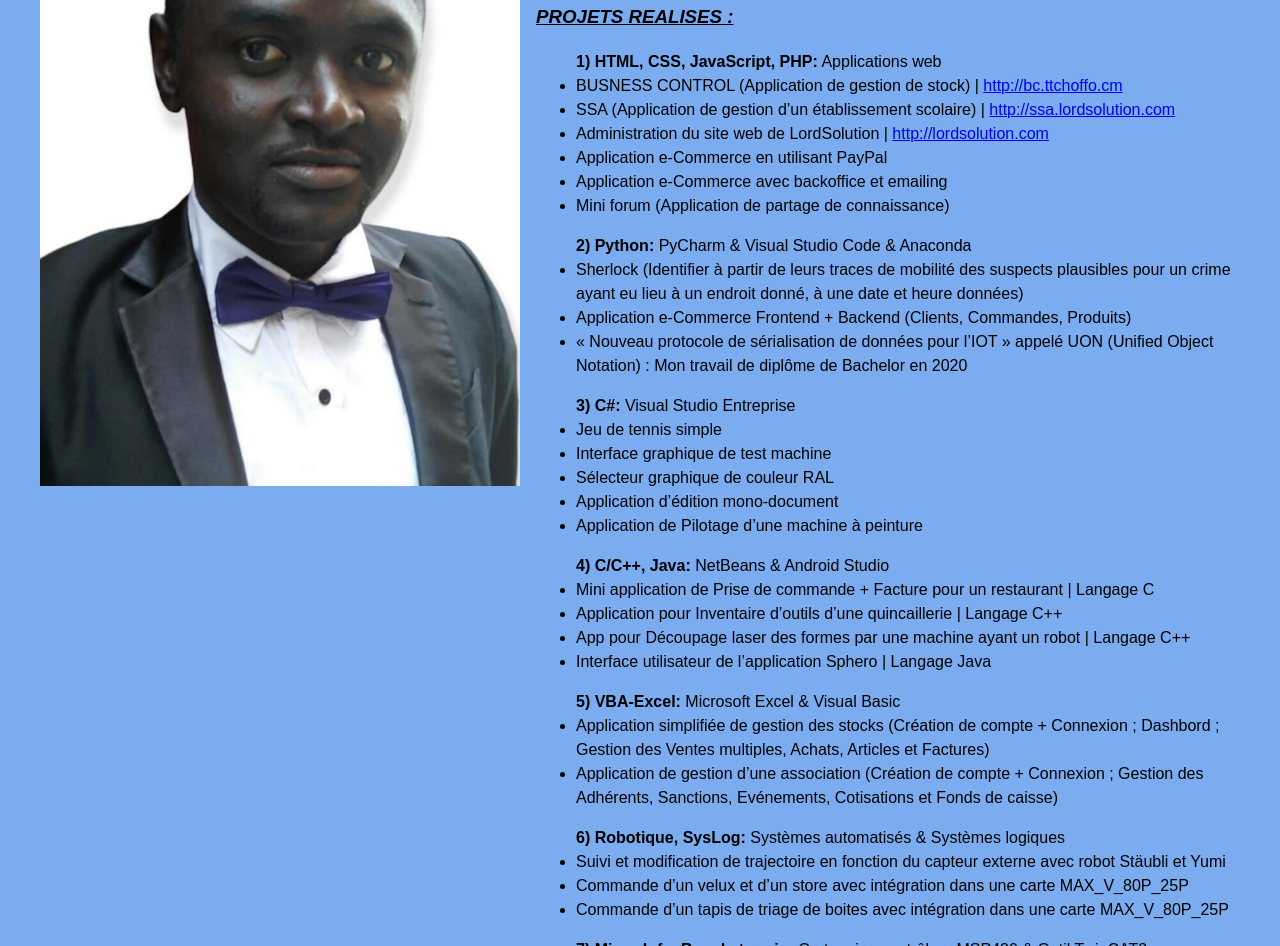
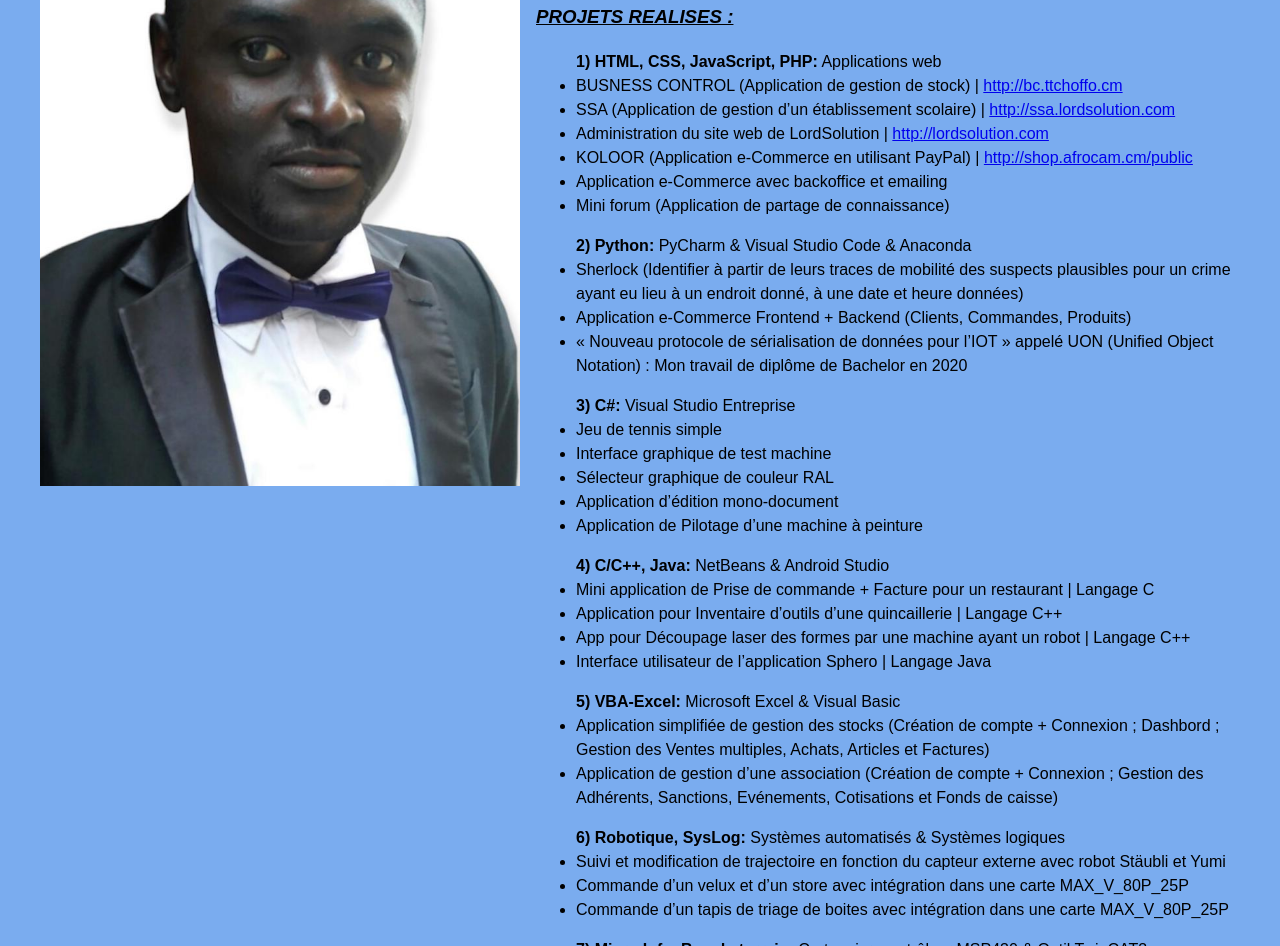
Before and after one commit to ttchoffo/ttheo, a plain HTML site: page index.html in a window 1280 px wide. Shown: the part 965-1911 px from the top of the page. Drawn offline with Linux system fonts and the light colour scheme.

Commit message:
Update index.html

```diff
--- a/index.html
+++ b/index.html
@@ -55,7 +55,7 @@
 							<li>BUSNESS CONTROL (Application de gestion de stock) | <a href="http://bc.ttchoffo.cm" target="_blank">http://bc.ttchoffo.cm</a></li>
 							<li>SSA (Application de gestion d’un établissement scolaire) | <a href="http://ssa.lordsolution.com" target="_blank">http://ssa.lordsolution.com</a></li>
 							<li>Administration du site web de LordSolution | <a href="http://lordsolution.com" target="_blank">http://lordsolution.com</a></li>
-							<li>Application e-Commerce en utilisant PayPal</li>
+							<li>KOLOOR (Application e-Commerce en utilisant PayPal) | <a href="http://shop.afrocam.cm/public" target="_blank">http://shop.afrocam.cm/public</a></li>
 							<li>Application e-Commerce avec backoffice et emailing</li>
 							<li>Mini forum (Application de partage de connaissance)</li>
 						</ul>
```
